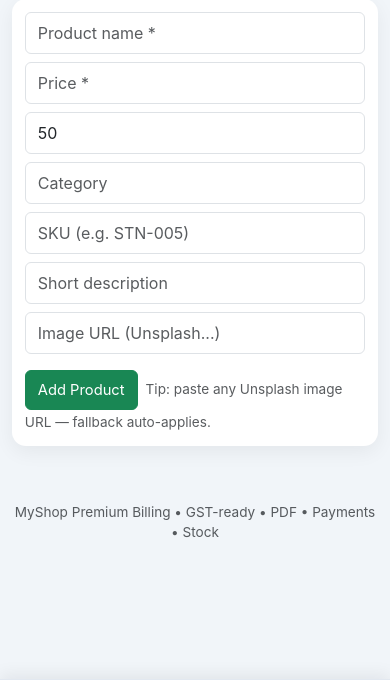
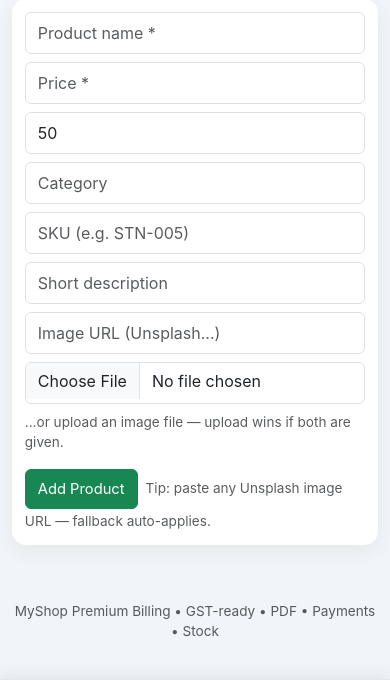
Before and after one commit to MauryaQbit/python-base-billing-system, a Flask app: page /admin/products in a window 390 px wide, after a click on "Add Product". Shown: the part 99-779 px from the top of the page. Run offline with Flask 2, Linux system fonts and the light colour scheme; data that the repository does not hold is empty.

Commit message:
feat(admin): support product image file upload

```diff
--- a/app.py
+++ b/app.py
@@ -48,6 +48,9 @@ DEBUG = os.environ.get("FLASK_DEBUG", "").lower() in ("1", "true", "yes")
 UPLOAD_FOLDER = BASE_DIR / "uploads"
 os.makedirs(UPLOAD_FOLDER, exist_ok=True)
 ALLOWED_EXT = {'.png', '.jpg', '.jpeg', '.pdf', '.txt', '.csv'}
+PRODUCT_IMG_FOLDER = BASE_DIR / "static" / "product_images"
+os.makedirs(PRODUCT_IMG_FOLDER, exist_ok=True)
+ALLOWED_IMG_EXT = {'.png', '.jpg', '.jpeg', '.webp', '.gif'}
 
 TAX_DEFAULT = 18.0
 
@@ -558,6 +561,16 @@ def admin_products():
             stock = 50
         sku = request.form.get('sku') or ''
         image_url = request.form.get('image_url') or None
+        img_file = request.files.get('image_file')
+        if img_file and img_file.filename:
+            filename = secure_filename(img_file.filename)
+            ext = Path(filename).suffix.lower()
+            if ext not in ALLOWED_IMG_EXT:
+                flash('Image type not allowed (png/jpg/jpeg/webp/gif)')
+                return redirect(url_for('admin_products'))
+            filename = f"{secrets.token_hex(8)}{ext}"
+            img_file.save(PRODUCT_IMG_FOLDER / filename)
+            image_url = f"/static/product_images/{filename}"
         db.execute('INSERT INTO products (name, description, category, price, stock, sku, image_url) VALUES (?,?,?,?,?,?,?)',
                    (name, description, category, price, stock, sku, image_url))
         db.commit()
--- a/templates/admin_products.html
+++ b/templates/admin_products.html
@@ -7,7 +7,7 @@
 
   <div class="collapse mb-4" id="addProduct">
     <div class="card card-body shadow-sm">
-      <form method="post">
+      <form method="post" enctype="multipart/form-data">
         <div class="row g-2">
           <div class="col-md-4"><input name="name" class="form-control" placeholder="Product name *" required></div>
           <div class="col-md-2"><input name="price" type="number" step="0.01" min="0" class="form-control" placeholder="Price *" required></div>
@@ -16,6 +16,8 @@
           <div class="col-md-2"><input name="sku" class="form-control" placeholder="SKU (e.g. STN-005)"></div>
           <div class="col-md-8 mt-2"><input name="description" class="form-control" placeholder="Short description"></div>
           <div class="col-md-4 mt-2"><input name="image_url" class="form-control" placeholder="Image URL (Unsplash...)"></div>
+          <div class="col-md-6 mt-2"><input name="image_file" type="file" accept="image/png,image/jpeg,image/webp,image/gif" class="form-control"></div>
+          <div class="col-md-6 mt-2 small text-muted">...or upload an image file — upload wins if both are given.</div>
         </div>
         <div class="mt-3"><button class="btn btn-success">Add Product</button><span class="small text-muted ms-2">Tip: paste any Unsplash image URL — fallback auto-applies.</span></div>
       </form>
```
Also changed, not shown: 2 other files.
